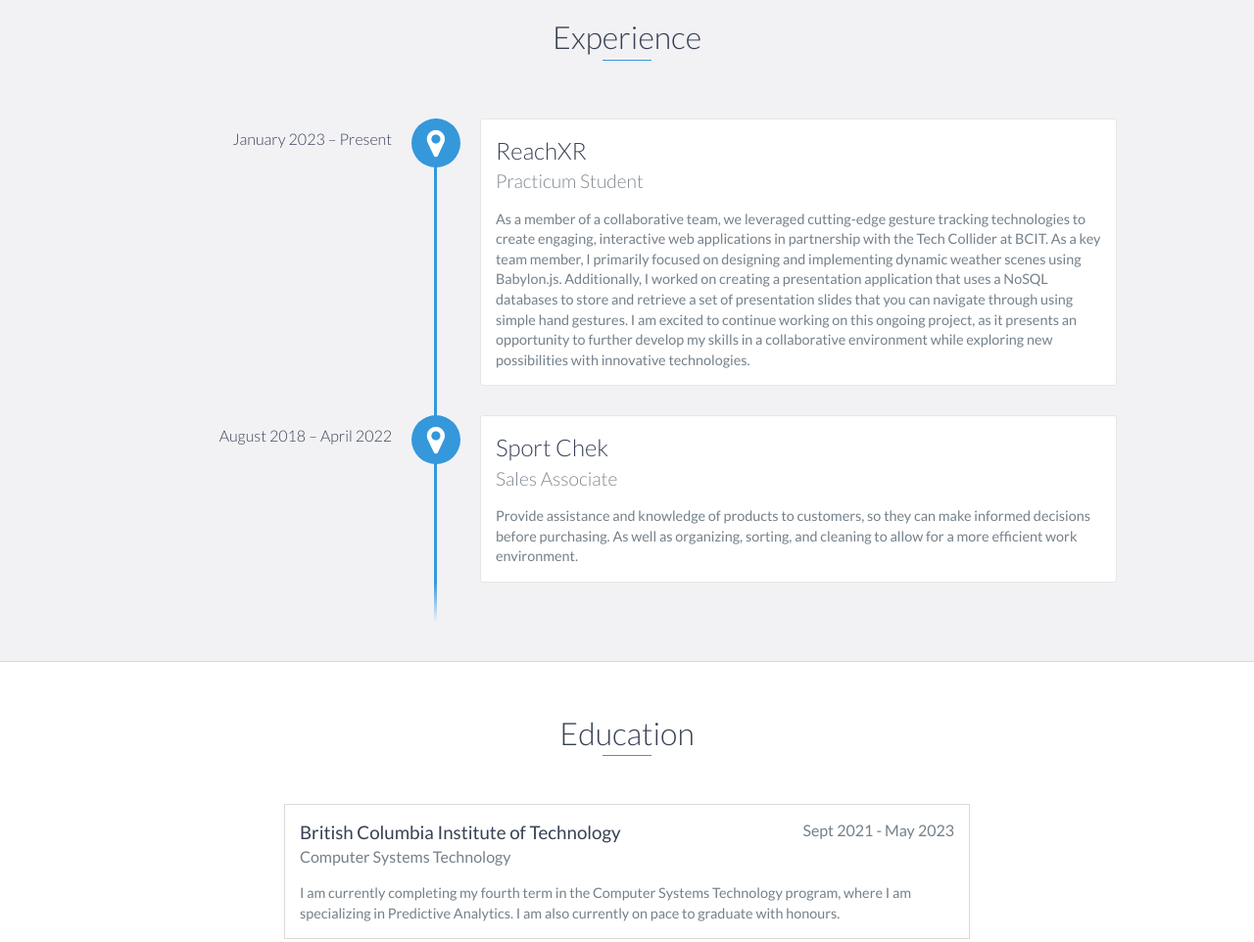
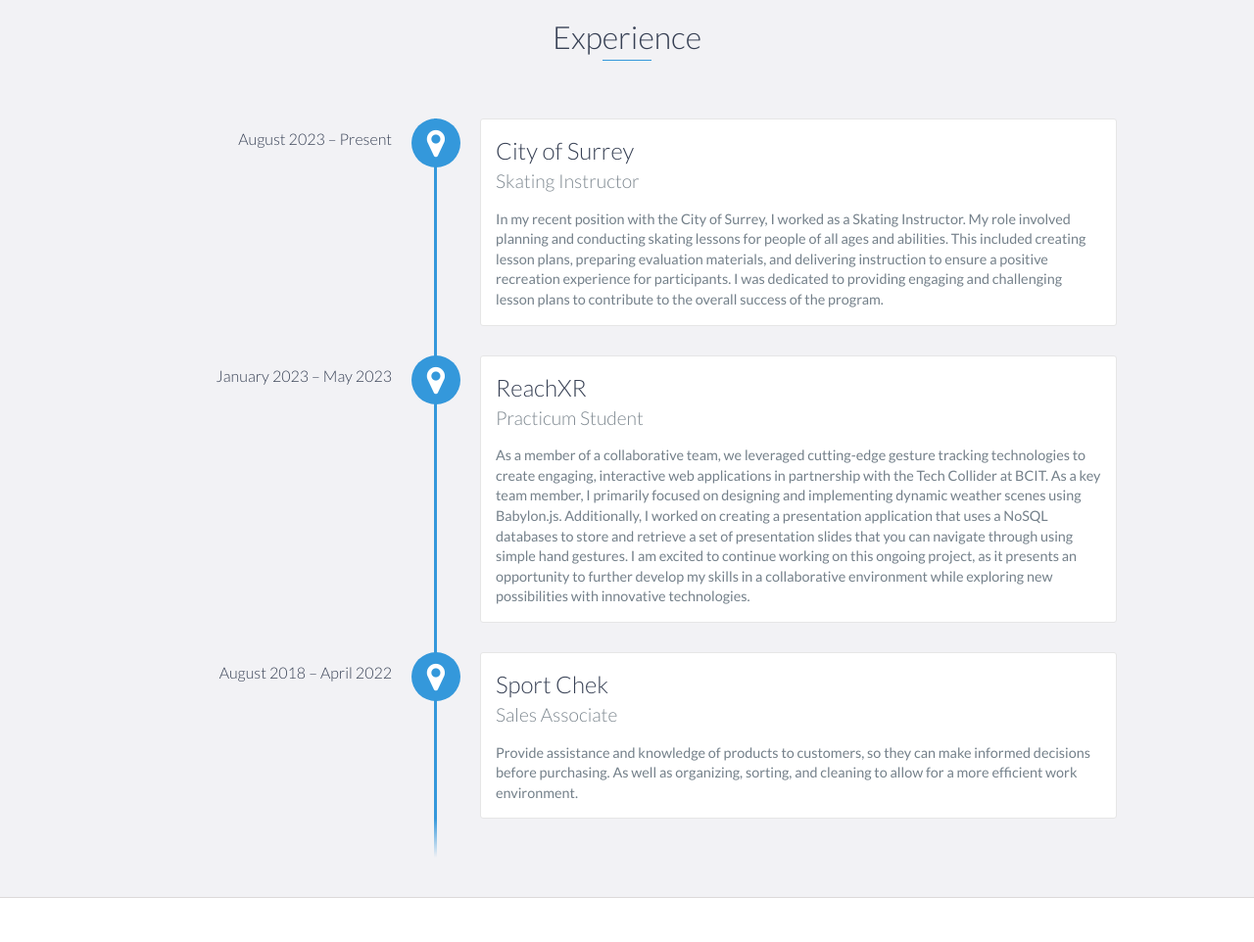
Before and after one commit to Prab-Bains/Prab-Bains.github.io, a website: page index.html in a window 1280 px wide. Shown: the part 1100-2062 px from the top of the page at 98% size. Drawn offline with nearby package versions, Linux system fonts and the light colour scheme.

Commit message:
Add job experience

```diff
--- a/index.html
+++ b/index.html
@@ -89,7 +89,19 @@
     <div id="experience" class="background-alt">
         <h2 class="heading">Experience</h2>
         <div id="experience-timeline">
-            <div data-date="January 2023 – Present">
+            <div data-date="August 2023 – Present">
+                <h3>City of Surrey</h3>
+                <h4>Skating Instructor</h4>
+                <p>
+                    In my recent position with the City of Surrey, I worked as a Skating Instructor. My role involved
+                    planning and conducting skating lessons for people of all ages and abilities. This included creating
+                    lesson plans, preparing evaluation materials, and delivering instruction to ensure a positive
+                    recreation experience for participants. I was dedicated to providing engaging and challenging lesson
+                    plans to contribute to the overall success of the program.
+                </p>
+            </div>
+
+            <div data-date="January 2023 – May 2023">
                 <h3>ReachXR</h3>
                 <h4>Practicum Student</h4>
                 <p>
```
